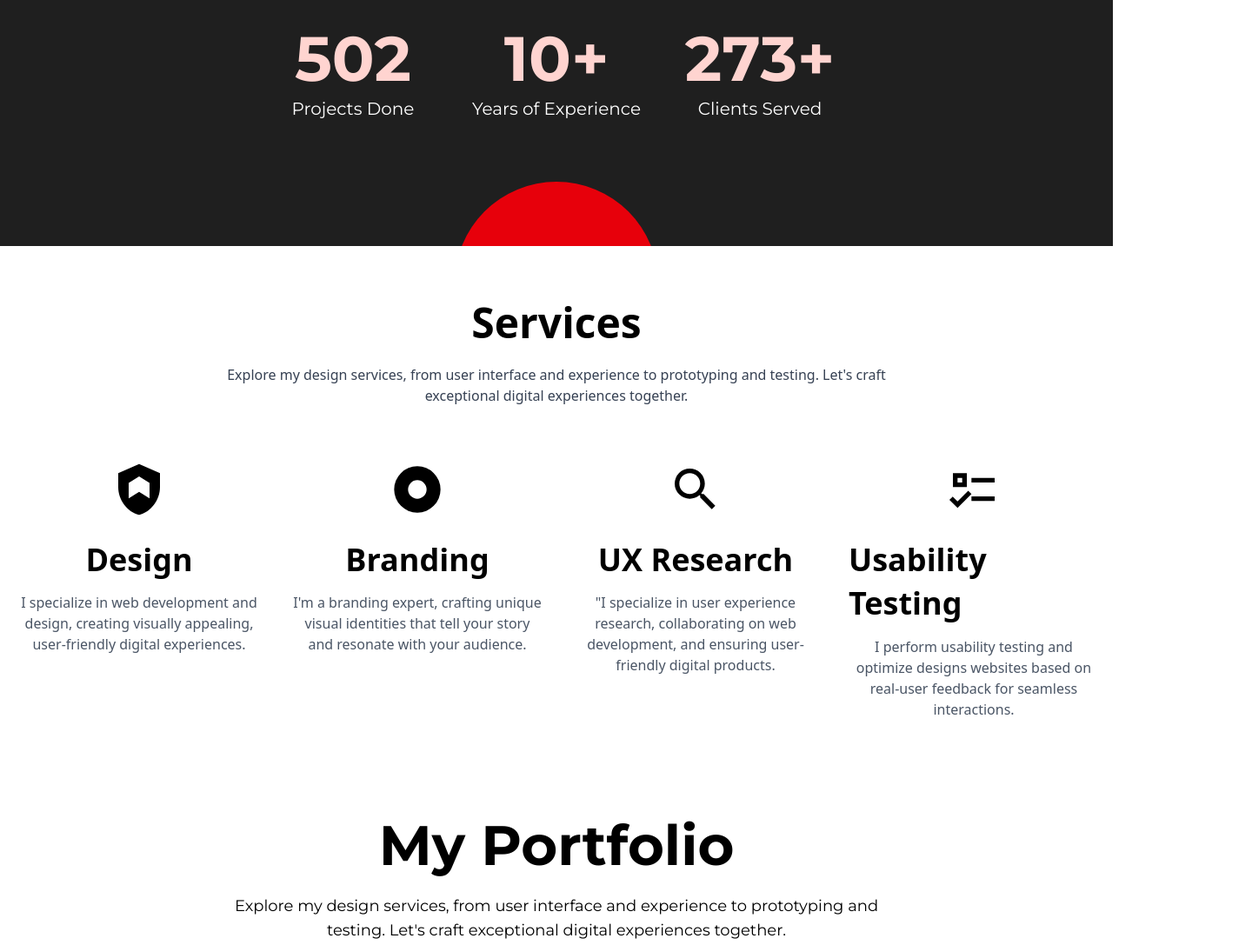
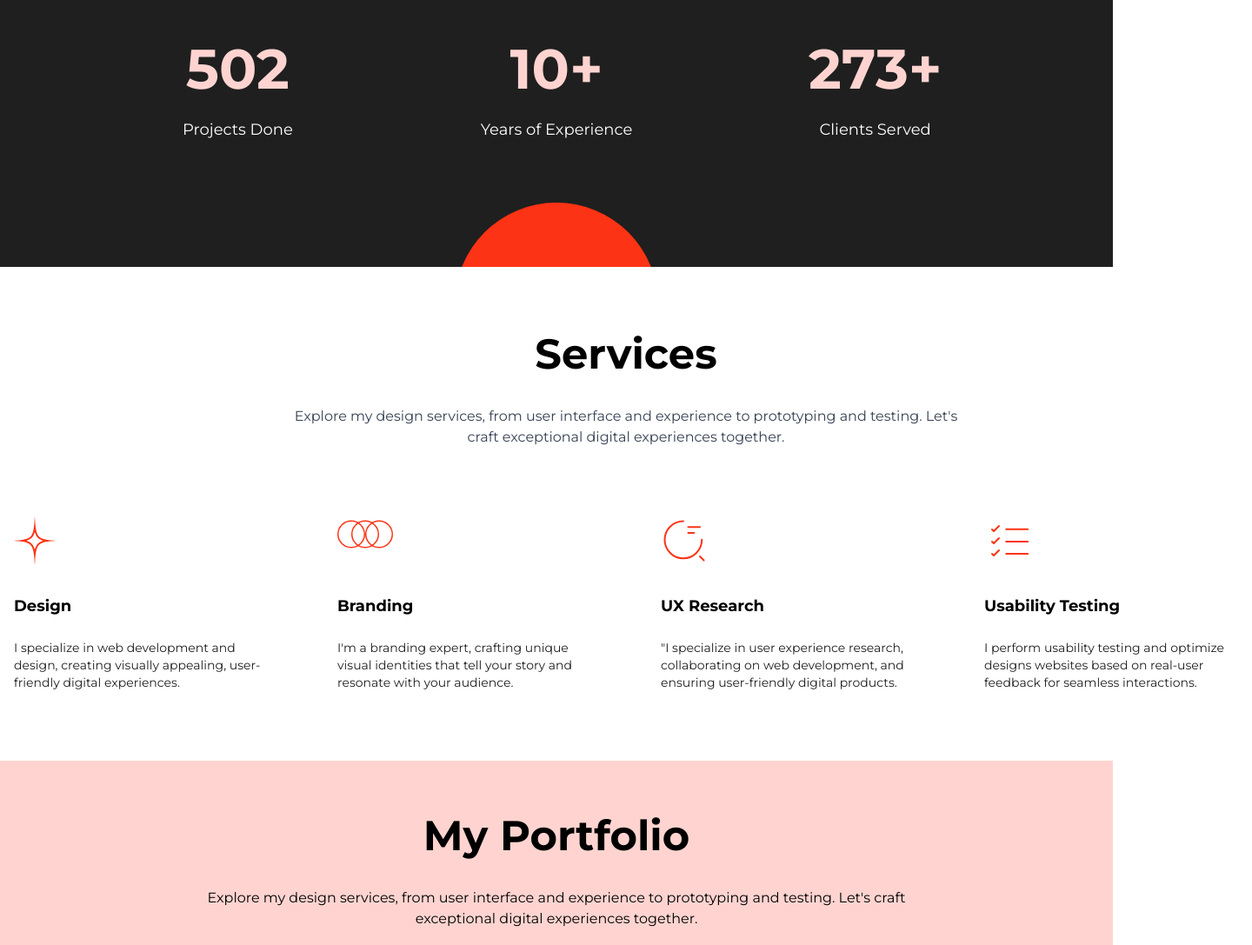
Before and after one commit to coder-shahjalal/RRF-January-2025-Batch---Exam-01, a website: page public/index.html in a window 1280 px wide. Shown: the part 860-1947 px from the top of the page at 87% size, 1440 px wide, since content can reach past the window. Drawn offline with nearby package versions, Linux system fonts and the light colour scheme.

Commit message:
my portfolio start

```diff
--- a/public/index.html
+++ b/public/index.html
@@ -23,14 +23,14 @@
   </head>
 
   <body class="relative">
-    <div class="absolute -top-18 left-1/3 transform -translate-x-1/2 z-1">
+    <div class="">
       <div
-        class="absolute left-1/2 h-[146px] w-[146px] -translate-x-1/2 transform rounded-full bg-red-600"
+        class="absolute z-1 -top-18 left-1/3 h-[146px] w-[146px] -translate-x-1/2 transform rounded-full bg-[#fc3314]"
       ></div>
     </div>
-    <div class="bg-[#ffd4d0] ">
-
-      <div class="mx-auto max-w-7xl px-8  ">
+    <div class="bg-[#ffd4d0] relative">
+      <div class=" ">
+        <div class="mx-auto w-[1440px] ">
 
           <nav class="flex items-center justify-between py-6  ">
 
@@ -87,11 +87,14 @@
             </div>
           </div>
       </div>
+
+      </div>
     </div>
         <!-- About Me Section -->
 
-    <div class="relative bg-[#1f1f1f] text-white z-10  overflow-hidden relative ">
-      <main class="flex  flex-col items-center justify-center  ">
+    <div class="relative bg-[#1f1f1f] text-white z-10  overflow-hidden flex  flex-col items-center justify-center ">
+      <div class="w-[1440px] ">
+        <main class=" ">
           <section class="mx-auto text-center relative flex flex-col items-center justify-center px-[188px] pb-[80px]  pt-[64px]">
 
             <h3 class="mb-10  font-bold md:text-6xl">About Me</h3>
@@ -105,29 +108,29 @@
             </p>
 
             <!-- Stats Section -->
-          <div class="mb-16 grid grid-cols-1 gap-10 md:grid-cols-3">
+            <div class="mb-16 grid grid-cols-1 gap-x-[64px] md:grid-cols-3">
               <!-- Projects Done -->
-            <div class="flex flex-col items-center">
-              <span class="text-accent text-6xl font-bold md:text-7xl text-[#FFD4D0]"
-                >502</span
+              <div class="flex flex-col items-center mx-[64px] ">
+                <h1 class=" text-[#FFD4D0] "
+                  >502</h1
                 >
-              <span class="mt-2 text-xl">Projects Done</span>
+                <span class="mt-2 text-lg">Projects Done</span>
               </div>
 
               <!-- Years of Experience -->
-            <div class="flex flex-col items-center">
-              <span class="text-accent text-6xl font-bold md:text-7xl text-[#FFD4D0]"
-                >10+</span
+              <div class="flex flex-col items-center mx-[64px]">
+                <h1 class=" text-[#FFD4D0]"
+                  >10+</h1
                 >
-              <span class="mt-2 text-xl">Years of Experience</span>
+                <span class="mt-2 text-lg">Years of Experience</span>
               </div>
 
               <!-- Clients Served -->
-            <div class="flex flex-col items-center">
-              <span class="text-accent text-6xl font-bold md:text-7xl text-[#FFD4D0]"
-                >273+</span
+              <div class="flex flex-col items-center mx-[64px]">
+                <h1 class=" text-[#FFD4D0]"
+                  >273+</h1
                 >
-              <span class="mt-2 text-xl">Clients Served</span>
+                <span class="mt-2 text-lg">Clients Served</span>
               </div>
             </div>
 
@@ -138,15 +141,18 @@
         </main>
 
         <div
-          class="absolute -bottom-40 left-1/2 h-[234px] w-[234px] -translate-x-1/2 transform rounded-full bg-red-600"
+        class="absolute -bottom-40 left-1/2 h-[234px] w-[234px] -translate-x-1/2 transform rounded-full bg-[#fc3314]"
       ></div>
     </div>
+      </div>
+
+
 
     </div>
-
-    <div class="bg-white font-sans">
-      <section class="mx-auto max-w-7xl px-4 py-16">
-        <h2 class="mb-6 text-center text-4xl font-bold md:text-5xl">
+ <!-- Services Section -->
+    <div class="bg-white">
+      <section class="mx-auto gap-y-[48px]  py-[64px] w-[1440px]">
+        <h2 class="mb-6 text-center  font-bold">
           Services
         </h2>
 
@@ -156,111 +162,83 @@
           together.
         </p>
 
-        <div class="grid grid-cols-1 gap-8 md:grid-cols-2 lg:grid-cols-4">
+        <div class="grid grid-cols-1 gap-x-[48px] md:grid-cols-2 lg:grid-cols-4">
           <!-- Design -->
-          <div class="flex flex-col items-center">
-            <div class="text-accent mb-6 h-16 w-16">
-              <svg
-                xmlns="http://www.w3.org/2000/svg"
-                viewBox="0 0 24 24"
-                fill="currentColor"
-              >
-                <path
-                  d="M12,1L3,5V11C3,16.55 6.84,21.74 12,23C17.16,21.74 21,16.55 21,11V5L12,1M16.5,15.82L12,13.03L7.5,15.82V9.18L12,6.39L16.5,9.18V15.82Z"
-                />
-              </svg>
+          <div class="flex flex-col items-star p-[16px] gap-y-[24px] ">
+            <div class="text-accent  h-16 w-16 ">
+              <img class="" src="../src/assets/Vector.svg" alt="">
             </div>
-            <h3 class="mb-3 text-xl font-bold">Design</h3>
-            <p class="text-center text-gray-600">
+            <p class="text-lg font-bold">Design</p>
+            <p class="text-left text-[#1F1F1F] text-sm">
               I specialize in web development and design, creating visually
               appealing, user-friendly digital experiences.
             </p>
           </div>
 
           <!-- Branding -->
-          <div class="flex flex-col items-center">
-            <div class="text-accent mb-6 h-16 w-16">
-              <svg
-                xmlns="http://www.w3.org/2000/svg"
-                viewBox="0 0 24 24"
-                fill="currentColor"
-              >
-                <path
-                  d="M12,2A10,10 0 0,0 2,12A10,10 0 0,0 12,22A10,10 0 0,0 22,12A10,10 0 0,0 12,2M12,8A4,4 0 0,1 16,12A4,4 0 0,1 12,16A4,4 0 0,1 8,12A4,4 0 0,1 12,8Z"
-                />
-              </svg>
+          <div class="flex flex-col items-star p-[16px] gap-y-[24px] ">
+            <div class="text-accent  h-16 w-16 ">
+              <img class="" src="../src/assets/Vector (1).svg " alt="">
             </div>
-            <h3 class="mb-3 text-xl font-bold">Branding</h3>
-            <p class="text-center text-gray-600">
-              I'm a branding expert, crafting unique visual identities that tell
-              your story and resonate with your audience.
+            <p class="text-lg font-bold">Branding</p>
+            <p class="text-left text-[#1F1F1F] text-sm">
+              I'm a branding expert, crafting unique visual identities that tell your story and resonate with your audience.
             </p>
           </div>
 
+
           <!-- UX Research -->
-          <div class="flex flex-col items-center">
-            <div class="text-accent mb-6 h-16 w-16">
-              <svg
-                xmlns="http://www.w3.org/2000/svg"
-                viewBox="0 0 24 24"
-                fill="currentColor"
-              >
-                <path
-                  d="M9.5,3A6.5,6.5 0 0,1 16,9.5C16,11.11 15.41,12.59 14.44,13.73L14.71,14H15.5L20.5,19L19,20.5L14,15.5V14.71L13.73,14.44C12.59,15.41 11.11,16 9.5,16A6.5,6.5 0 0,1 3,9.5A6.5,6.5 0 0,1 9.5,3M9.5,5C7,5 5,7 5,9.5C5,12 7,14 9.5,14C12,14 14,12 14,9.5C14,7 12,5 9.5,5Z"
-                />
-              </svg>
+          <div class="flex flex-col items-star p-[16px] gap-y-[24px] ">
+            <div class="text-accent  h-16 w-16 ">
+              <img class="" src="../src/assets/Vector (2).svg " alt="">
             </div>
-            <h3 class="mb-3 text-xl font-bold">UX Research</h3>
-            <p class="text-center text-gray-600">
-              "I specialize in user experience research, collaborating on web
-              development, and ensuring user-friendly digital products.
+            <p class="text-lg font-bold">UX Research</p>
+            <p class="text-left text-[#1F1F1F] text-sm">
+              "I specialize in user experience research, collaborating on web development, and ensuring user-friendly digital products.
             </p>
           </div>
 
+
           <!-- Usability Testing -->
-          <div class="flex flex-col items-center">
-            <div class="text-accent mb-6 h-16 w-16">
-              <svg
-                xmlns="http://www.w3.org/2000/svg"
-                viewBox="0 0 24 24"
-                fill="currentColor"
-              >
-                <path
-                  d="M3,5H9V11H3V5M5,7V9H7V7H5M11,7H21V9H11V7M11,15H21V17H11V15M5,20L1.5,16.5L2.91,15.09L5,17.17L9.59,12.59L11,14L5,20Z"
-                />
-              </svg>
+          <div class="flex flex-col items-start p-[16px] gap-y-[24px] ">
+            <div class="text-accent  h-16 w-16 ">
+              <img class="" src="../src/assets/Vector (3).svg" alt="">
             </div>
-            <h3 class="mb-3 text-xl font-bold">Usability Testing</h3>
-            <p class="text-center text-gray-600">
-              I perform usability testing and optimize designs websites based on
-              real-user feedback for seamless interactions.
+            <p class="text-lg font-bold">Usability Testing</p>
+            <p class="text-left text-[#1F1F1F] text-sm">
+              I perform usability testing and optimize designs websites based on real-user feedback for seamless interactions.
             </p>
           </div>
+
         </div>
       </section>
     </div>
 
-    <div class="bg-background min-h-screen">
-      <div class="container mx-auto max-w-7xl px-4 py-12">
-        <!-- Header Section -->
-        <header class="mb-16 text-center">
-          <h1 class="text-primary mb-6 text-5xl font-bold">My Portfolio</h1>
-          <p class="text-primary mx-auto max-w-3xl text-lg">
+
+
+
+      <div class=" relative ">
+
+        <div class="text-center h-[317px] px-[191px] bg-[#FFD4D0]  pt-[50px] gap-[24px] -mb-[100px] flex flex-col justify-start items-center">
+          <div class="w-[1440px] ">
+            <h2 class="text-[35px] font-bold">My Portfolio</h2>
+          <p class="text-[16px]  mx-auto my-[24px] w-[60%]">
             Explore my design services, from user interface and experience to
             prototyping and testing. Let's craft exceptional digital experiences
             together.
           </p>
-        </header>
-
+          </div>
+        </div>
     <!-- Projects Grid - First Row -->
-        <div class="mb-12 grid grid-cols-1 gap-8 md:grid-cols-2 lg:grid-cols-3">
+  <div class="relative w-full place-items-center">
+    <div class=" grid grid-cols-1 gap-8 md:grid-cols-2 lg:grid-cols-3 w-[1440px] ">
       <!-- Project 1 -->
-          <div class="flex flex-col">
+      <div class="flex flex-col   ">
         <div
-              class="mb-4 h-64 overflow-hidden rounded-lg bg-white shadow-lg"
+          class=" h-64 overflow-hidden rounded-lg bg-white shadow-lg"
         >
           <img
-                src="/placeholder.svg?height=300&width=400"
+            src="../src/assets/educational.png"
             alt="Educational Platform"
             class="h-full w-full object-cover"
           />
@@ -366,6 +344,7 @@
 
     <!-- Projects Grid - Second Row -->
     <div class="grid grid-cols-1 gap-8 md:grid-cols-2 lg:grid-cols-3">
+
         <!-- Project 4 -->
         <div class="flex flex-col">
           <div
@@ -480,6 +459,8 @@
   </div>
     </div>
 
+
+
   <div class="flex min-h-screen items-center justify-center bg-gray-50 p-4">
     <div class="mx-auto w-full max-w-4xl">
       <h1 class="mb-6 text-center text-4xl font-bold">Core Design Skills</h1>
@@ -559,6 +540,9 @@
       </div>
     </div>
   </div>
+
+
+
 
     <div
       class="bg-custom-pink flex min-h-screen flex-col items-center justify-center p-4"
```
Also changed, not shown: src/assets/Bosting.png (added), src/assets/Dribbble.svg (added), src/assets/Frame 109.svg (added), src/assets/Vector (1).svg (added), src/assets/Vector (2).svg (added), src/assets/Vector (3).svg (added), src/assets/Vector.svg (added), src/assets/coffe.png (added), src/assets/color.png (added), src/assets/educational.png (added), src/assets/furniture.png (added), src/assets/home.png (added), src/assets/personal.png (added), src/assets/travel.png (added), 2 more files. Lines whose indentation alone changed are shown as unchanged.
